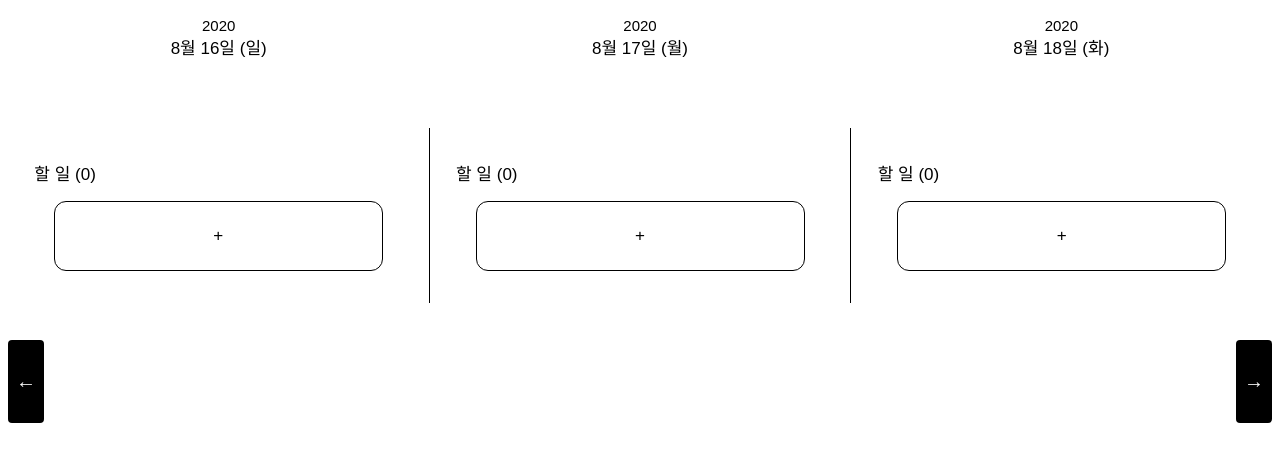
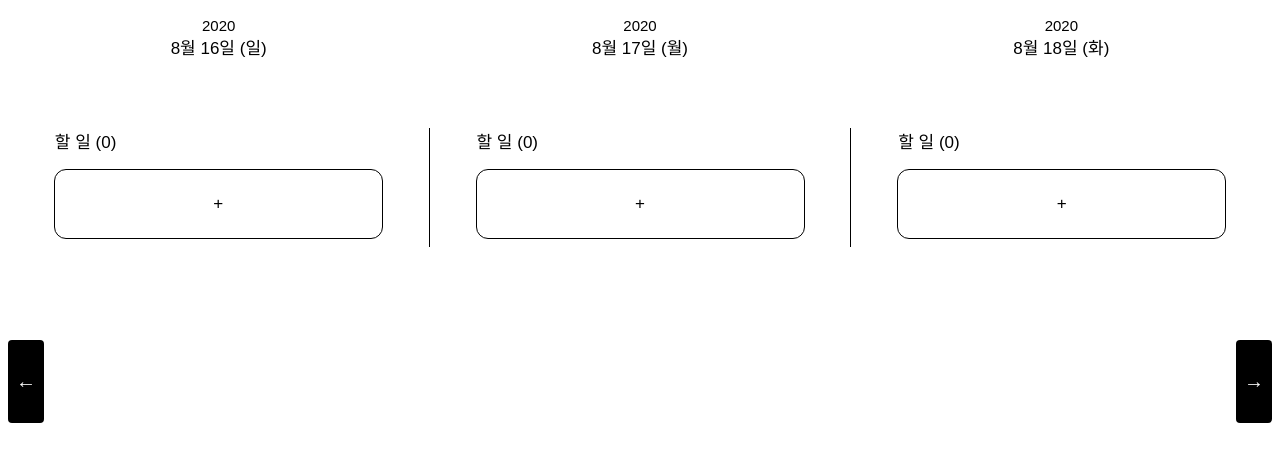
Before and after one commit to JEONGJIHUN/studypie-todolist, a Vue app: page / in a window 1280 px wide. Shown: the top 462 px of the page. Built offline with nearby package versions, Linux system fonts and the light colour scheme.

Commit message:
refactor(): remove redundant code

```diff
--- a/src/assets/common.scss
+++ b/src/assets/common.scss
@@ -24,11 +24,6 @@ $todo-font-size: 17px;
 $button-font-size: 15px;
 
 //common style
-.item-container {
-  display: flex;
-  justify-content: center;
-  flex-direction: column;
-}
 .item {
   outline: none;
   text-align: center;
@@ -37,13 +32,20 @@ $button-font-size: 15px;
   height: 68px;
   border-radius: 12px;
   font-size: 17px;
-  margin: 8px auto;
   border: none;
+  margin-bottom: 8px;
+}
+.todolist-title {
+  width: 327px;
+  font-size: $todo-font-size;
+  margin-bottom: 16px;
 }
 .button-wrapper {
   display: flex;
   justify-content: center;
   align-items: center;
+  width: 327px;
+  margin-top: 8px;
 }
 button ~ button {
   margin-left: 16px;
--- a/src/components/AddItem.vue
+++ b/src/components/AddItem.vue
@@ -62,9 +62,6 @@ export default class AddItem extends Vue {
 
 <style scoped lang="scss">
 .add-item-container {
-  display: flex;
-  justify-content: center;
-  align-items: center;
   cursor: pointer;
   flex-direction: column;
 }
--- a/src/components/Button.vue
+++ b/src/components/Button.vue
@@ -18,6 +18,7 @@ export default class Button extends Vue {
 
 <style scoped lang="scss">
 button {
+  padding: 0;
   text-align: center;
   width: 100px;
   height: 44px;
--- a/src/components/DoneList.vue
+++ b/src/components/DoneList.vue
@@ -1,6 +1,6 @@
 <template>
   <div class="donelist-container" v-show="isOpen">
-    <div class="donelist-title">끝난 일 ({{ countDone }})</div>
+    <div class="todolist-title">끝난 일 ({{ countDone }})</div>
     <div :key="todo.id" v-for="todo in doneList">
       <Todo :todo="todo" :isDone="isDone" />
     </div>
@@ -46,8 +46,4 @@ export default class DoneList extends Vue {
 .donelist-container {
   margin: 60px 16px 32px;
 }
-.donelist-title {
-  font-size: $todo-font-size;
-  margin-bottom: 16px;
-}
 </style>
--- a/src/components/Todo.vue
+++ b/src/components/Todo.vue
@@ -1,7 +1,7 @@
 <template>
   <div
+    ref="dragItem"
     class="item-container"
-    ref="dragItem"
     :id="todo.id"
     :draggable="!isDone"
     @dragstart="startDrag($event, todo.id)"
@@ -9,6 +9,7 @@
     @drag.prevent="moveDrag($event)"
   >
     <div
+      ref="title"
       class="item"
       :class="{ done: isDone, todo: !isDone, clicked: isClicked, edit: isEdit }"
       v-if="!isEdit"
@@ -99,28 +100,35 @@ export default class Todo extends Vue {
   }
   moveDrag(evt: DragEvent) {
     const { pos } = this.swipe;
-    const item = this.$refs.dragItem as HTMLDivElement;
-    const conditionSize = item.clientWidth / 2;
+    const title = this.$refs.title as HTMLDivElement;
+    const conditionSize = title.clientWidth / 2;
     pos.endX = evt.offsetX;
     pos.endY = evt.offsetY;
-    const movementPercent = Math.abs(pos.endX - pos.startX) / conditionSize;
+    const movementPercent = (pos.endX - pos.startX) / conditionSize;
     requestAnimationFrame(() => {
-      item.style.opacity = `${0.8 - movementPercent}`;
+      if (movementPercent < 0) {
+        title.style.opacity = `${1 + movementPercent}`;
+        title.style.backgroundColor = "#5aaafa";
+      } else {
+        title.style.backgroundColor = "#969DAB";
+      }
     });
+    // }
   }
-  endDrag(evt: DragEvent, func?: Function) {
+  endDrag(evt: DragEvent, func: Function) {
     const { pos } = this.swipe;
-    console.log(pos); // TODO: 왜 값이 할당되지 않지?
     const { LEFT, RIGHT } = DIRECTION;
     const { MAX_Y } = LIMIT_BOUNDARY;
     pos.endX = evt.offsetX;
     pos.endY = evt.offsetY;
     const item = this.$refs.dragItem as HTMLDivElement;
-    const conditionSize = item.clientWidth / 2;
+    const title = this.$refs.title as HTMLDivElement;
+    const conditionSize = title.clientWidth / 2;
     const movementPercent = Math.abs(pos.endX - pos.startX) / conditionSize;
-    if (0.8 > movementPercent) {
+    if (1 > movementPercent) {
       requestAnimationFrame(() => {
-        item.style.opacity = "1";
+        title.style.opacity = "1";
+        title.style.backgroundColor = "#5aaafa";
       });
     } else {
       if (pos.endY - pos.startY < MAX_Y) {
@@ -134,7 +142,7 @@ export default class Todo extends Vue {
       //   }
     }
 
-    if (this.swipe.swipeDirection !== "" && typeof func === "function") {
+    if (this.swipe.swipeDirection !== "") {
       func(item.id, this.swipe.swipeDirection);
     }
 
--- a/src/components/TodoListItem.vue
+++ b/src/components/TodoListItem.vue
@@ -66,17 +66,14 @@ export default class TodoListItem extends Vue {
 
 <style scoped lang="scss">
 .add-item {
-  margin: 0 auto;
   border: 1px solid $default-color;
+  margin-bottom: 8px;
   cursor: pointer;
 }
 .todolist-container {
-  margin: 32px auto;
-  width: 400px;
-}
-.todolist-title {
-  margin: 0 16px;
-  font-size: $todo-font-size;
-  margin-bottom: 16px;
+  display: flex;
+  flex-direction: column;
+  align-items: center;
+  width: 100%;
 }
 </style>
```
